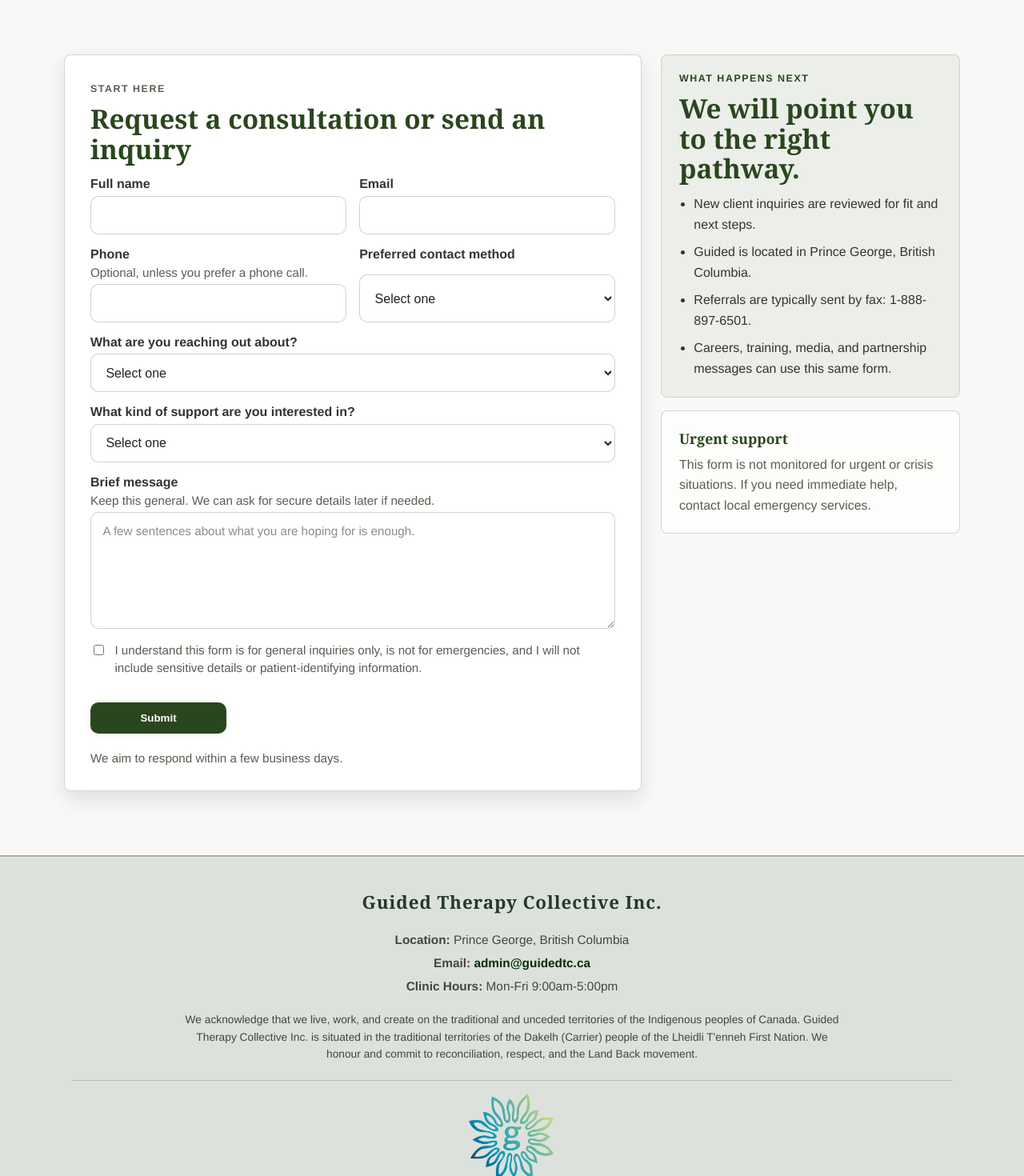
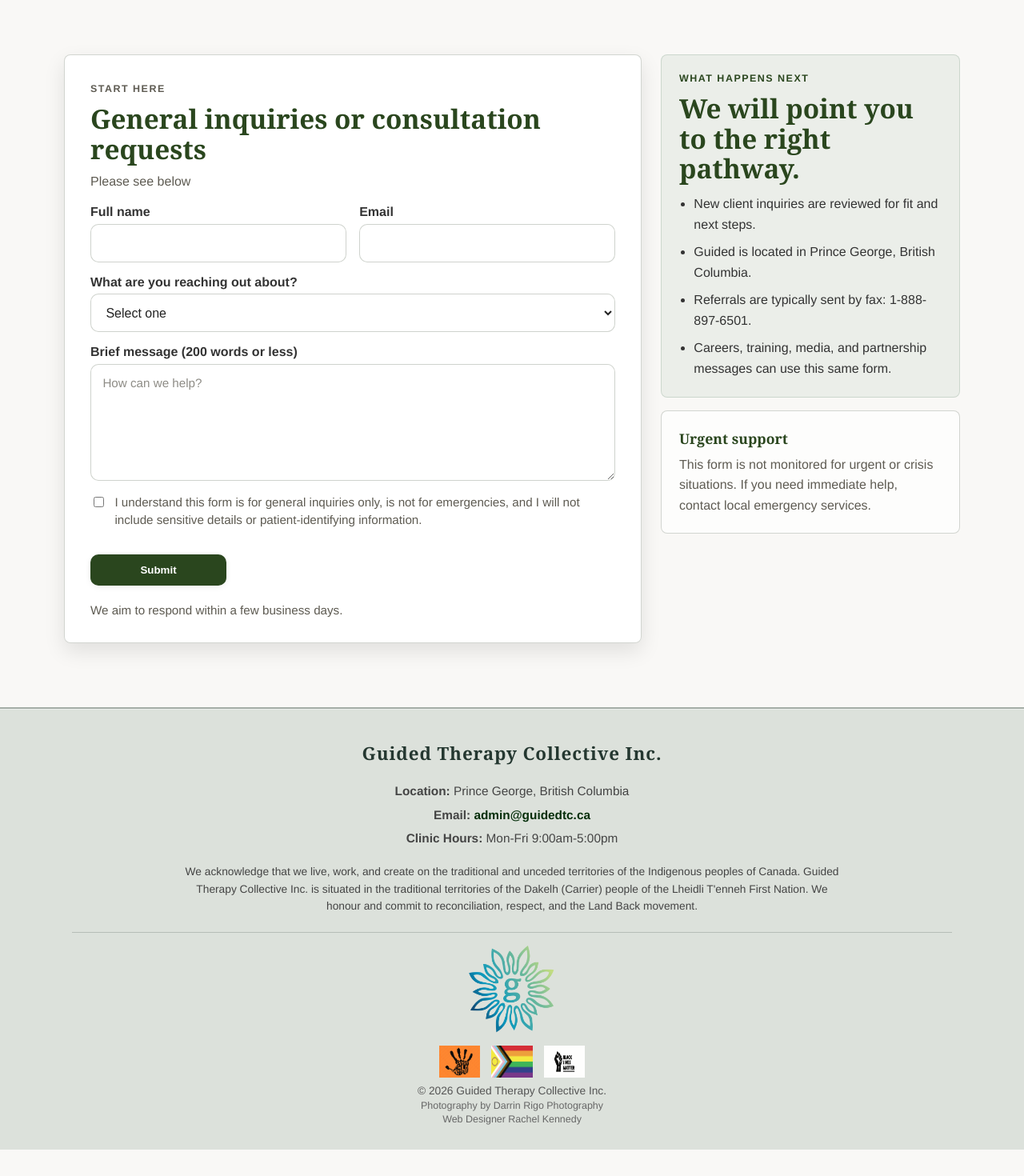
Before and after one commit to RachelKennedy09/guided-collective-therapy-2026, a React (Vite) app: page /contact in a window 1280 px wide. Shown: the part 800-2270 px from the top of the page at 80% size. After the commit the page ends 2237 px from the top, so only its background shows below. Built offline with nearby package versions, Linux system fonts and the light colour scheme.

Commit message:
Update footer to include photography and web design credits; enhance footer styling

```diff
--- a/src/components/AppLayout.jsx
+++ b/src/components/AppLayout.jsx
@@ -251,7 +251,15 @@ export default function AppLayout() {
               />
             </div>
 
-            <p className="footer-copy">&copy; 2026 Guided Therapy Collective Inc.</p>
+            <div className="footer-credits">
+              <p className="footer-copy">&copy; 2026 Guided Therapy Collective Inc.</p>
+              <p className="footer-photo-credit">
+                Photography by Darrin Rigo Photography
+              </p>
+              <p className="footer-photo-credit">
+                Web Designer Rachel Kennedy
+              </p>
+            </div>
           </div>
         </div>
       </footer>
--- a/src/pages/Contact.jsx
+++ b/src/pages/Contact.jsx
@@ -8,11 +8,7 @@ export default function Contact() {
   const [isSending, setIsSending] = useState(false);
   const [name, setName] = useState("");
   const [email, setEmail] = useState("");
-  const [phone, setPhone] = useState("");
-  const [contactMethod, setContactMethod] = useState("");
   const [inquiryType, setInquiryType] = useState("");
-  const [supportInterest, setSupportInterest] = useState("");
-  const [careerInterest, setCareerInterest] = useState("");
   const [message, setMessage] = useState("");
   const [hasConsent, setHasConsent] = useState(false);
 
@@ -20,7 +16,6 @@ export default function Contact() {
   const [showConsentError, setShowConsentError] = useState(false);
   const consentWrapRef = useRef(null);
   const formTopRef = useRef(null);
-  const isCareerInquiry = inquiryType === "Careers / training";
 
   useEffect(() => {
     if (showConsentError && consentWrapRef.current) {
@@ -34,11 +29,7 @@ export default function Contact() {
   function resetFormState() {
     setName("");
     setEmail("");
-    setPhone("");
-    setContactMethod("");
     setInquiryType("");
-    setSupportInterest("");
-    setCareerInterest("");
     setMessage("");
     setHasConsent(false);
     setShowConsentError(false);
@@ -50,14 +41,8 @@ export default function Contact() {
 
     if (!name.trim()) errors.push("Please enter your name.");
     if (!email.trim()) errors.push("Please enter your email.");
-    if (!contactMethod) errors.push("Please choose a preferred contact method.");
     if (!inquiryType) errors.push("Please choose what you are reaching out about.");
-    if (isCareerInquiry) {
-      if (!careerInterest) errors.push("Please choose the kind of team inquiry.");
-    } else if (!supportInterest) {
-      errors.push("Please choose the kind of support you are interested in.");
-    }
-    if (!message.trim()) errors.push("Please enter a short message.");
+    if (!message.trim()) errors.push("Please enter your message.");
     if (!hasConsent) errors.push("Please confirm consent before submitting.");
 
     return errors;
@@ -133,7 +118,8 @@ export default function Contact() {
           <div className="contact-form-panel">
             <div className="contact-form-heading">
               <p className="contact-form-kicker">Start here</p>
-              <h2>Request a consultation or send an inquiry</h2>
+              <h2>General inquiries or consultation requests</h2>
+              <p>Please see below</p>
             </div>
 
             <form
@@ -200,37 +186,6 @@ export default function Contact() {
                 </div>
               </div>
 
-              <div className="contact-field-row">
-                <div className="contact-field">
-                  <label htmlFor="phone">Phone</label>
-                  <span>Optional, unless you prefer a phone call.</span>
-                  <input
-                    id="phone"
-                    name="phone"
-                    type="tel"
-                    autoComplete="tel"
-                    value={phone}
-                    onChange={(e) => setPhone(e.target.value)}
-                  />
-                </div>
-
-                <div className="contact-field">
-                  <label htmlFor="contactMethod">Preferred contact method</label>
-                  <select
-                    id="contactMethod"
-                    name="preferred-contact-method"
-                    required
-                    value={contactMethod}
-                    onChange={(e) => setContactMethod(e.target.value)}
-                  >
-                    <option value="">Select one</option>
-                    <option value="Email">Email</option>
-                    <option value="Phone">Phone</option>
-                    <option value="No preference">No preference</option>
-                  </select>
-                </div>
-              </div>
-
               <div className="contact-field">
                 <label htmlFor="inquiryType">
                   What are you reaching out about?
@@ -240,104 +195,24 @@ export default function Contact() {
                   name="inquiry-type"
                   required
                   value={inquiryType}
-                  onChange={(e) => {
-                    const nextInquiryType = e.target.value;
-                    setInquiryType(nextInquiryType);
-                    if (nextInquiryType === "Careers / training") {
-                      setSupportInterest("");
-                    } else {
-                      setCareerInterest("");
-                    }
-                  }}
+                  onChange={(e) => setInquiryType(e.target.value)}
                 >
                   <option value="">Select one</option>
-                  <option value="New client consultation">
-                    New client consultation
+                  <option value="General Inquiry">General Inquiry</option>
+                  <option value="Prospective Client">Prospective Client</option>
+                  <option value="Referral / Provider Inquiry">
+                    Referral / Provider Inquiry
                   </option>
-                  <option value="Current client question">
-                    Current client question
-                  </option>
-                  <option value="Referral / provider inquiry">
-                    Referral / provider inquiry
-                  </option>
-                  <option value="General question">General question</option>
-                  <option value="Media / partnership">Media / partnership</option>
-                  <option value="Careers / training">Careers / training</option>
                 </select>
               </div>
 
-              {isCareerInquiry ? (
-                <div className="contact-field">
-                  <label htmlFor="careerInterest">
-                    What best describes your interest?
-                  </label>
-                  <select
-                    id="careerInterest"
-                    name="career-interest"
-                    required
-                    value={careerInterest}
-                    onChange={(e) => setCareerInterest(e.target.value)}
-                  >
-                    <option value="">Select one</option>
-                    <option value="Joining the clinical team">
-                      Joining the clinical team
-                    </option>
-                    <option value="Practicum / training opportunity">
-                      Practicum / training opportunity
-                    </option>
-                    <option value="Administrative or operations role">
-                      Administrative or operations role
-                    </option>
-                    <option value="Collaboration / supervision">
-                      Collaboration / supervision
-                    </option>
-                    <option value="Other">Other</option>
-                  </select>
-                </div>
-              ) : (
-                <div className="contact-field">
-                  <label htmlFor="supportInterest">
-                    What kind of support are you interested in?
-                  </label>
-                  <select
-                    id="supportInterest"
-                    name="support-interest"
-                    required
-                    value={supportInterest}
-                    onChange={(e) => setSupportInterest(e.target.value)}
-                  >
-                    <option value="">Select one</option>
-                    <option value="Ketamine-assisted therapy">
-                      Ketamine-assisted therapy
-                    </option>
-                    <option value="Psychedelic integration">
-                      Psychedelic integration
-                    </option>
-                    <option value="Trauma therapy">Trauma therapy</option>
-                    <option value="Couples / relationship therapy">
-                      Couples / relationship therapy
-                    </option>
-                    <option value="Referral or provider coordination">
-                      Referral or provider coordination
-                    </option>
-                    <option value="Not sure yet">Not sure yet</option>
-                    <option value="Other">Other</option>
-                  </select>
-                </div>
-              )}
-
               <div className="contact-field">
-                <label htmlFor="message">Brief message</label>
-                <span>
-                  {isCareerInquiry
-                    ? "Tell us briefly about your background, area of interest, and availability."
-                    : "Keep this general. We can ask for secure details later if needed."}
-                </span>
+                <label htmlFor="message">Brief message (200 words or less)</label>
                 <textarea
                   id="message"
                   name="message"
                   rows="5"
-                  placeholder="A few sentences about what you are hoping for is enough."
+                  placeholder="How can we help?"
                   required
                   value={message}
                   onChange={(e) => setMessage(e.target.value)}
--- a/src/style.css
+++ b/src/style.css
@@ -2561,6 +2561,18 @@ a {
   color: #555;
 }
 
+.footer-credits {
+  display: grid;
+  gap: 0.2rem;
+  justify-items: center;
+}
+
+.footer-photo-credit {
+  margin: 0;
+  font-size: 0.78rem;
+  color: #666;
+}
+
 .footer-flags {
   display: flex;
   justify-content: center;
```
